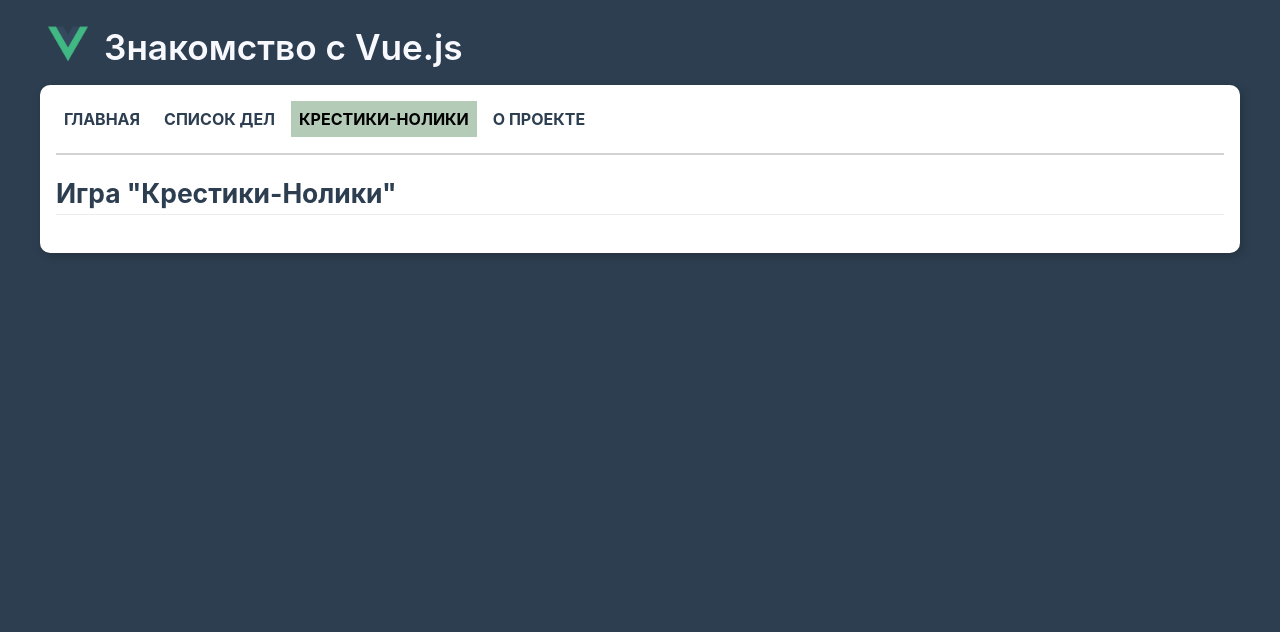
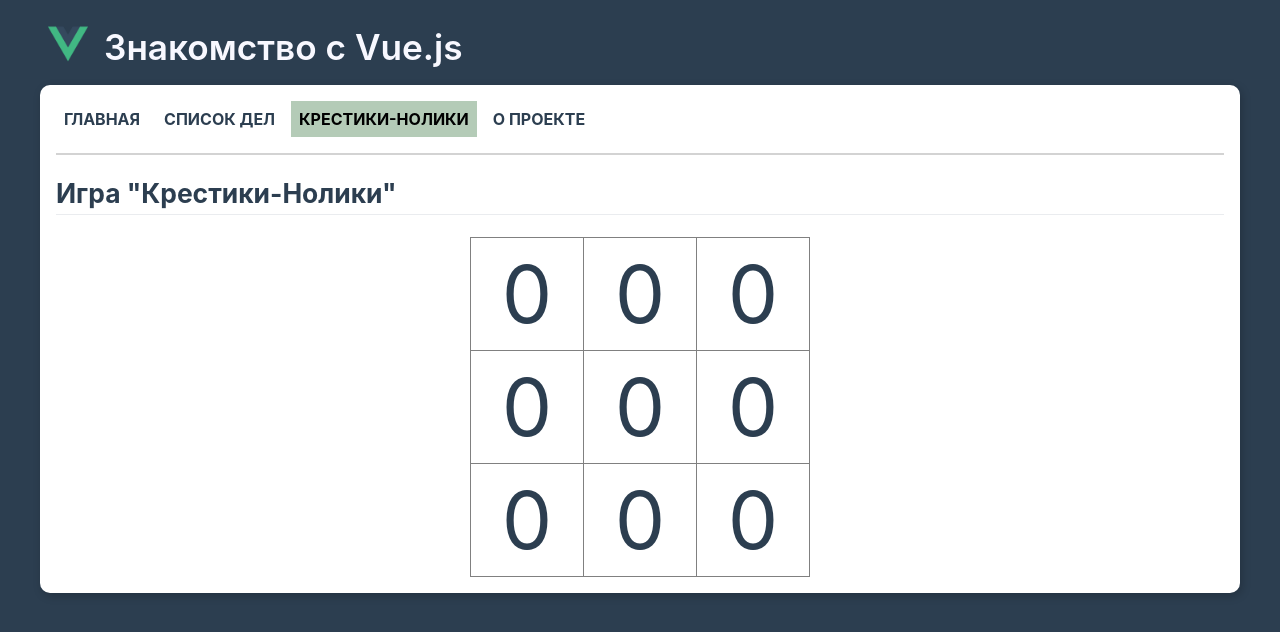
Before and after one commit to Avxodiar/vuejs-learn, a Vue app: page /game in a window 1280 px wide. Shown: the top 632 px of the page. Built offline with nearby package versions, Linux system fonts and the light colour scheme.

Commit message:
TicTacToe. Отображение поля игры Крестики-Нолики и клики по ячейкам

```diff
--- /dev/null
+++ b/src/components/TicTacToe/Cell.vue
@@ -0,0 +1,49 @@
+<template>
+    <td>
+        <div class="cell" @click="$emit('click-cell', id)">
+            {{ label }}
+        </div>
+    </td>
+</template>
+
+<script>
+    export default {
+        name: "Cell",
+        props: {
+            id: Number,
+            td: Number
+        },
+        computed: {
+            label() {
+                return this.td;
+                /*
+                if (!this.td) {
+                    return '';
+                }
+                return this.td > 1 ? 'X' : 'O'
+                 */
+            }
+        }
+    }
+</script>
+
+<style scoped>
+    td {
+        border: 1px solid gray;
+        background-color: white;
+    }
+    .cell {
+        display: flex;
+        align-items: center;
+        justify-content: center;
+        margin: 5px;
+        padding: 20px;
+        width: 100px;
+        height: 100px;
+        font-size: 5em;
+        cursor: pointer;
+    }
+    .cell:hover {
+        background-color: lightgray;
+    }
+</style>
--- /dev/null
+++ b/src/components/TicTacToe/Row.vue
@@ -0,0 +1,27 @@
+<template>
+    <tr>
+        <Cell
+            :key="idx"
+            v-for="(td, idx) in row"
+            :td="td" :id="idx"
+            @click-cell="clickRow"
+        />
+    </tr>
+</template>
+
+<script>
+    import Cell from '@/components/TicTacToe/Cell.vue'
+
+    export default {
+        name: "Row",
+        props: ['row', 'rowId'],
+        components: {
+            Cell
+        },
+        methods: {
+            clickRow(id) {
+                this.$emit('click-row', id, this.rowId);
+            }
+        }
+    }
+</script>
--- a/src/views/TicTacToe.vue
+++ b/src/views/TicTacToe.vue
@@ -1,14 +1,55 @@
 <template>
     <h2>Игра "Крестики-Нолики"</h2>
+    <div>
+        <table class="board">
+            <Row
+                :key="idx"
+                v-for="(row,idx) in board"
+                :row="row" :rowId="idx"
+                @click-row="clickCell"
+            />
+        </table>
+    </div>
 </template>
 
 
 <script>
+    import Row from  '@/components/TicTacToe/Row.vue'
+
     export default {
-        name: "TicTacToe"
+        name: "TicTacToe",
+        components: {
+            Row
+        },
+        data() {
+            return {
+                board: [
+                    [0, 0, 0],
+                    [0, 0, 0],
+                    [0, 0, 0]
+                ]
+            }
+        },
+        methods: {
+            clickCell(col, row) {
+                this.board[row][col]++;
+            }
+
+        }
     }
 </script>
 
 <style scoped>
-
+    div {
+        width: 600px;
+        margin: 0 auto;
+    }
+    .board {
+        margin: 0 auto;
+    }
+    .board {
+        margin: auto;
+        border: 1px solid gray;
+        border-collapse: collapse;
+    }
 </style>
```
